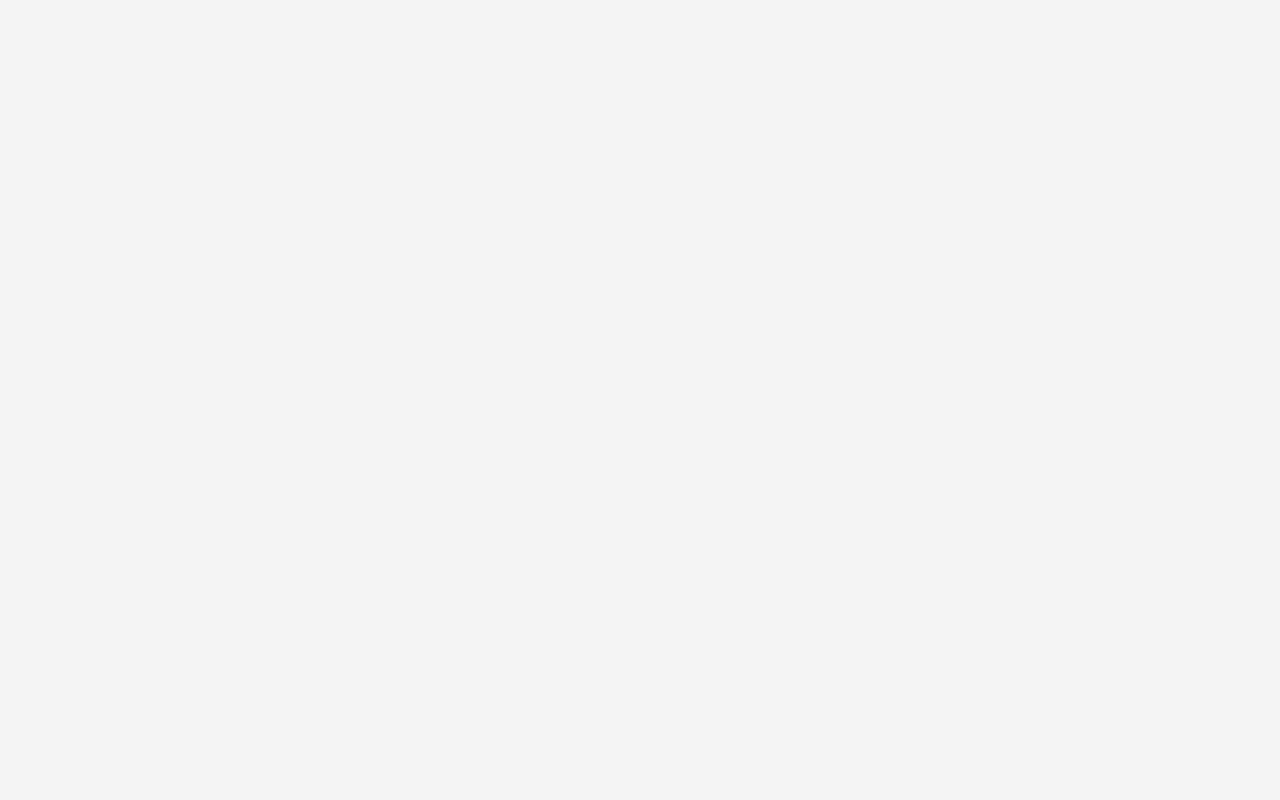
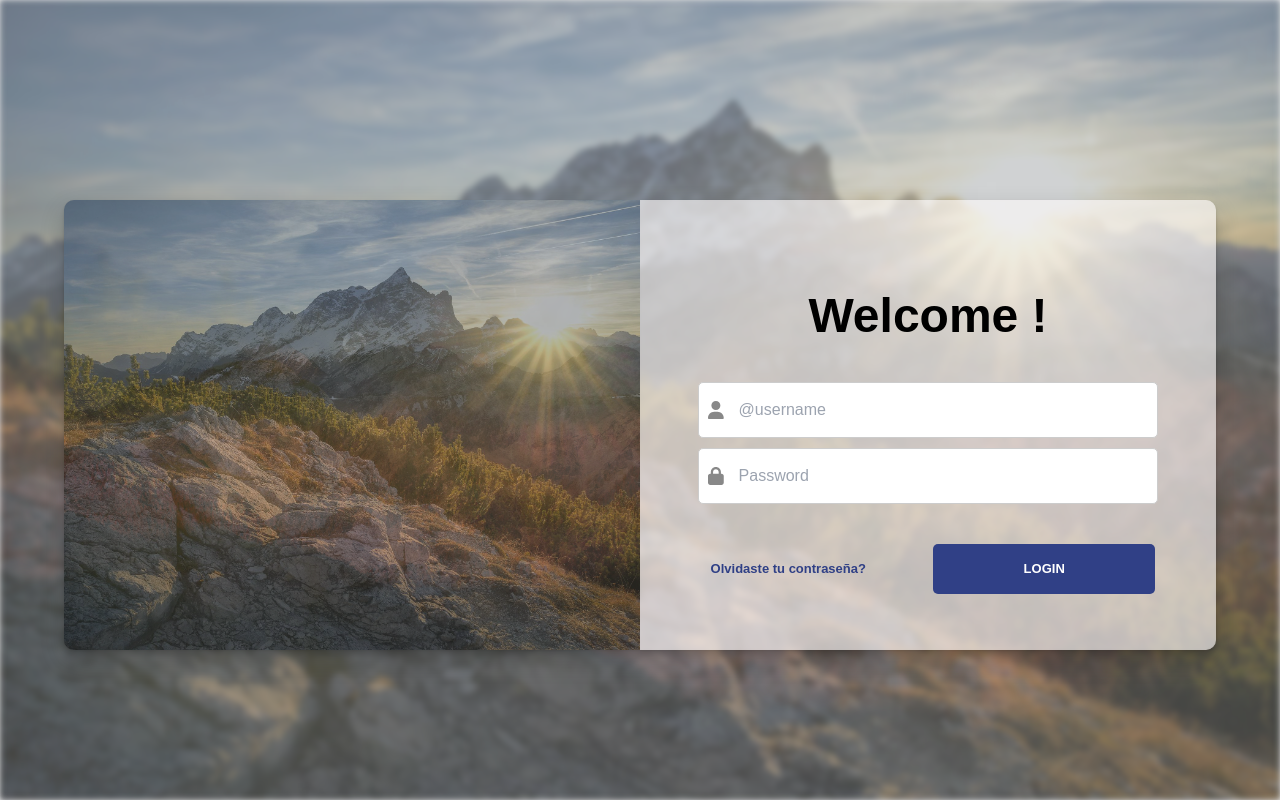
Before and after one commit to MauricioEsparron/ThesisConsulting, a React (Vite) app in the folder react-app/: page /Login2 in a window 1280 px wide. Before the commit this address had no page. Built offline with nearby package versions, Linux system fonts and the light colour scheme.

Commit message:
Se creo nuevo componente, Login2.tsx y se modifico el tamaño de letra dentro de las cards en el componente Nosotros2.tsx

```diff
--- a/react-app/src/App.tsx
+++ b/react-app/src/App.tsx
@@ -4,6 +4,7 @@ import Especialidades from "./components/Especialidades.tsx";
 import Gracias from "./components/Gracias";
 import Contactanos from "./components/Contactanos";
 import Login from "./components/Login.tsx";
+import Login2 from "./components/login2.tsx";
 
 function App() {
   return (
@@ -14,6 +15,7 @@ function App() {
         <Route path="/Contactanos" element={<Contactanos />} />
         <Route path="/Gracias" element={<Gracias />} />
         <Route path="/Login" element={<Login />} />
+        <Route path="/Login2" element={<Login2 />} />
       </Routes>
     </Router>
   );
--- a/react-app/src/components/Login.tsx
+++ b/react-app/src/components/Login.tsx
@@ -18,7 +18,7 @@ import img6 from "../img/montañas6.jpg";
 
 const images = [img1, img2, img3, img4, img5, img6];
 
-const Login2 = () => {
+const Login = () => {
   const [currentImage, setCurrentImage] = useState(0);
 
   // Función simplificada para cambio inmediato
@@ -119,4 +119,4 @@ const Login2 = () => {
   );
 };
 
-export default Login2;
+export default Login;
--- /dev/null
+++ b/react-app/src/components/login2.tsx
@@ -0,0 +1,183 @@
+import { useState, useEffect } from "react";
+import { FontAwesomeIcon } from "@fortawesome/react-fontawesome";
+import { faUser, faLock } from "@fortawesome/free-solid-svg-icons";
+import "../css/login.css";
+
+// Importamos las imágenes
+import img1 from "../img/montañas1.jpg";
+import img2 from "../img/montañas2.jpg";
+import img3 from "../img/montañas3.jpg";
+import img4 from "../img/montañas4.jpg";
+import img5 from "../img/montañas5.jpg";
+import img6 from "../img/montañas6.jpg";
+
+const images = [img1, img2, img3, img4, img5, img6];
+
+const Login2 = () => {
+  const [currentImageIndex, setCurrentImageIndex] = useState(0);
+  const [nextImageIndex, setNextImageIndex] = useState(1);
+  const [fade, setFade] = useState(false);
+  const [loadedImages, setLoadedImages] = useState([]);
+
+  // Pre-cargar imágenes
+  useEffect(() => {
+    const loadImages = async () => {
+      const loaded = await Promise.all(
+        images.map((src) => {
+          return new Promise((resolve) => {
+            const img = new Image();
+            img.src = src;
+            img.onload = () => resolve(src);
+            img.onerror = () => resolve(null);
+          });
+        })
+      );
+      setLoadedImages(loaded.filter(Boolean));
+    };
+
+    loadImages();
+  }, []);
+
+  // Efecto para cambiar imágenes
+  useEffect(() => {
+    if (loadedImages.length === 0) return;
+
+    const interval = setInterval(() => {
+      // Calcular la siguiente imagen
+      const nextIndex = (currentImageIndex + 1) % loadedImages.length;
+      setNextImageIndex(nextIndex);
+
+      // Iniciar transición
+      setFade(true);
+
+      // Cambiar la imagen actual después de la transición
+      setTimeout(() => {
+        setCurrentImageIndex(nextIndex);
+        setFade(false);
+      }, 1000); // Duración del fade
+    }, 5000); // Intervalo entre cambios
+
+    return () => clearInterval(interval);
+  }, [loadedImages, currentImageIndex]);
+
+  if (loadedImages.length === 0) {
+    return <div className="loading-screen">Cargando imágenes...</div>;
+  }
+
+  return (
+    <div>
+      {/* Fondo con dos capas superpuestas */}
+      <div
+        style={{
+          position: "absolute",
+          top: 0,
+          left: 0,
+          width: "100%",
+          height: "100vh",
+          zIndex: -1,
+          overflow: "hidden",
+        }}
+      >
+        {/* Capa con la imagen actual */}
+        <div
+          style={{
+            backgroundImage: `url(${loadedImages[currentImageIndex]})`,
+            backgroundSize: "cover",
+            backgroundPosition: "center",
+            position: "absolute",
+            width: "100%",
+            height: "100%",
+            filter: "blur(3px)",
+            opacity: fade ? 0 : 1,
+            transition: "opacity 1s ease-in-out",
+          }}
+        />
+
+        {/* Capa con la siguiente imagen */}
+        <div
+          style={{
+            backgroundImage: `url(${loadedImages[nextImageIndex]})`,
+            backgroundSize: "cover",
+            backgroundPosition: "center",
+            position: "absolute",
+            width: "100%",
+            height: "100%",
+            filter: "blur(3px)",
+            opacity: fade ? 1 : 0,
+            transition: "opacity 1s ease-in-out",
+          }}
+        />
+      </div>
+
+      {/* Contenedor principal */}
+      <div className="contenedor-login2">
+        <div className="subcontenedor-login2-global">
+          {/* Imagen del formulario con dos capas */}
+          <div className="contenedor-img-login2">
+            {/* Imagen actual */}
+            <img
+              src={loadedImages[currentImageIndex]}
+              alt="imagen-formulario"
+              style={{
+                position: "absolute",
+                width: "100%",
+                height: "100%",
+                objectFit: "cover",
+                opacity: fade ? 0 : 1,
+                transition: "opacity 1s ease-in-out",
+              }}
+            />
+
+            {/* Siguiente imagen */}
+            <img
+              src={loadedImages[nextImageIndex]}
+              alt="imagen-formulario-next"
+              style={{
+                position: "absolute",
+                width: "100%",
+                height: "100%",
+                objectFit: "cover",
+                opacity: fade ? 1 : 0,
+                transition: "opacity 1s ease-in-out",
+              }}
+            />
+          </div>
+
+          <div className="subcontenedor-login2">
+            <div className="contendor_titulo-login2">
+              <h1>Welcome !</h1>
+            </div>
+            <div className="contenedor-form-login2">
+              <div className="contenedor-inputs-login2">
+                <div className="form-group-login2">
+                  <div className="contenedor-input-login2">
+                    <FontAwesomeIcon icon={faUser} className="icono-input" />
+                    <input type="text" placeholder="@username" required />
+                  </div>
+                </div>
+                <div className="form-group-login2">
+                  <div className="contenedor-input-login2">
+                    <FontAwesomeIcon icon={faLock} className="icono-input" />
+                    <input type="password" placeholder="Password" required />
+                  </div>
+                </div>
+                <div className="contenedor-options-login2">
+                  <div className="contenedor-reset-login2">
+                    <a href="#">Olvidaste tu contraseña?</a>
+                  </div>
+                  <div className="contenedor-button-login2">
+                    <button type="submit" className="submit-button-login2">
+                      Login
+                    </button>
+                  </div>
+                </div>
+              </div>
+            </div>
+          </div>
+        </div>
+      </div>
+    </div>
+  );
+};
+
+export default Login2;
--- a/react-app/src/css/Nosotros2.css
+++ b/react-app/src/css/Nosotros2.css
@@ -123,7 +123,8 @@
   justify-content: center;
   align-items: center;
   color: white;
-  font-size: 0.9rem;
+  font-size: 1.5rem;
+  font-weight: 600;
   padding: 1rem;
   box-sizing: border-box;
   opacity: 0;
```
